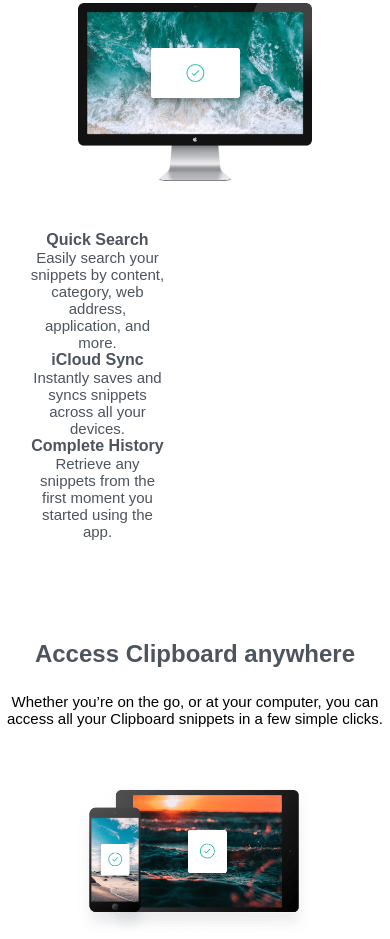
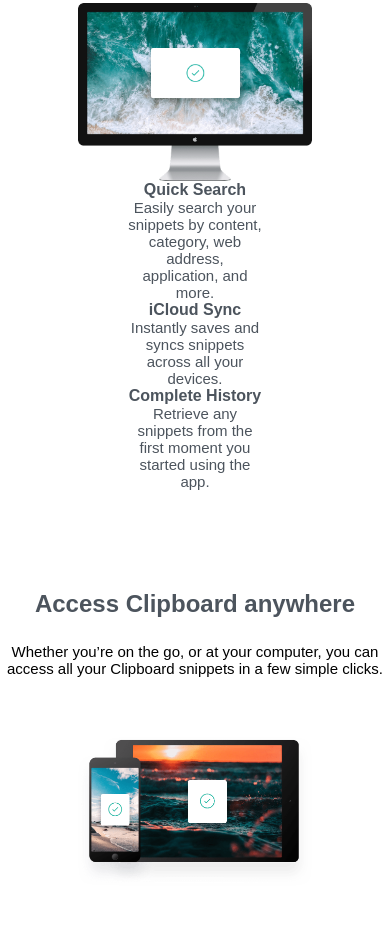
Before and after one commit to Jabbs05/clipboard-landing-page, a plain HTML site: page index.html in a window 390 px wide. Shown: the part 821-1760 px from the top of the page. Drawn offline with nearby package versions, Linux system fonts and the light colour scheme; a web font is replaced by a local one.

Commit message:
Update clip.css

```diff
--- a/clip.css
+++ b/clip.css
@@ -270,4 +270,7 @@
     .socials>ion-icon{
         margin: auto 20px;
     }
+     .text{
+        margin: auto;
+    }
   }
```
